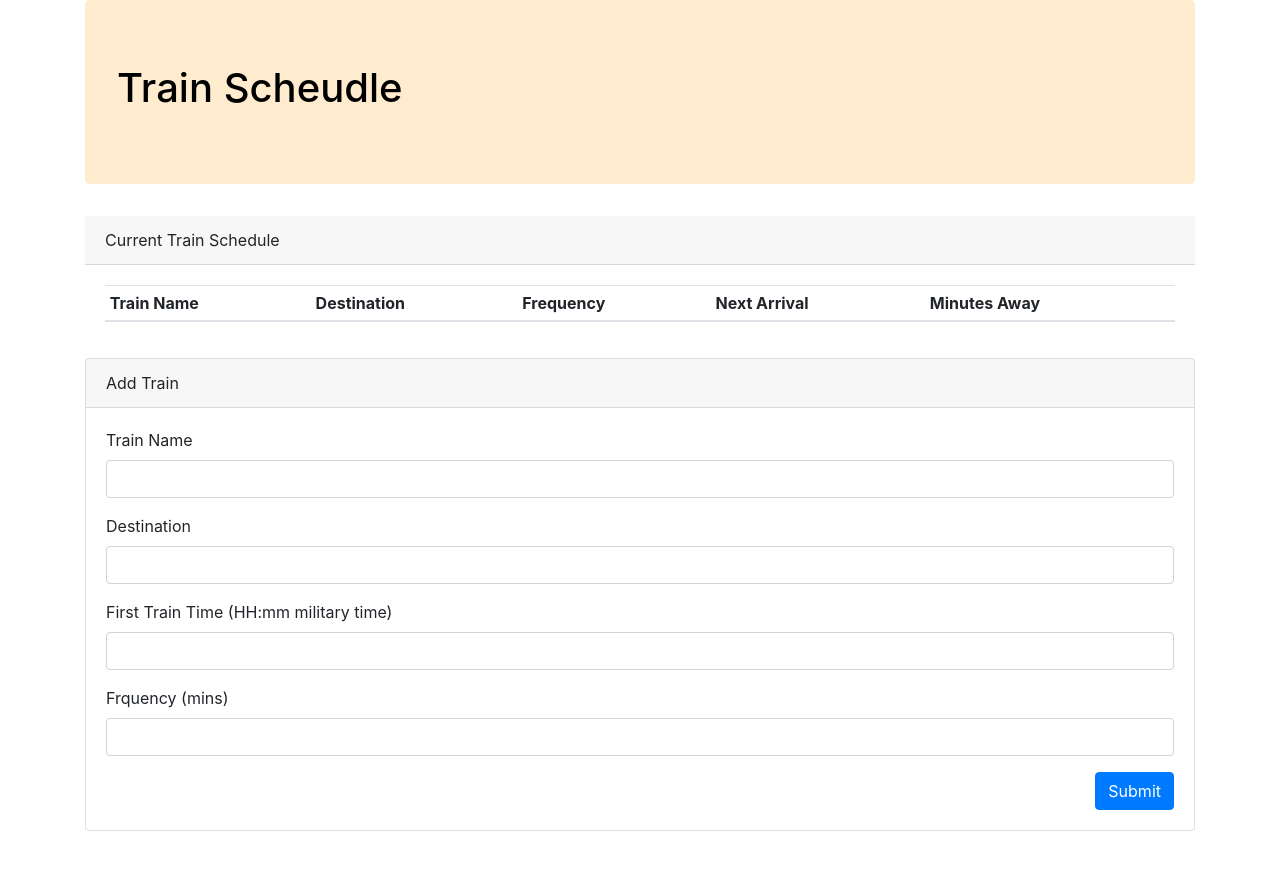
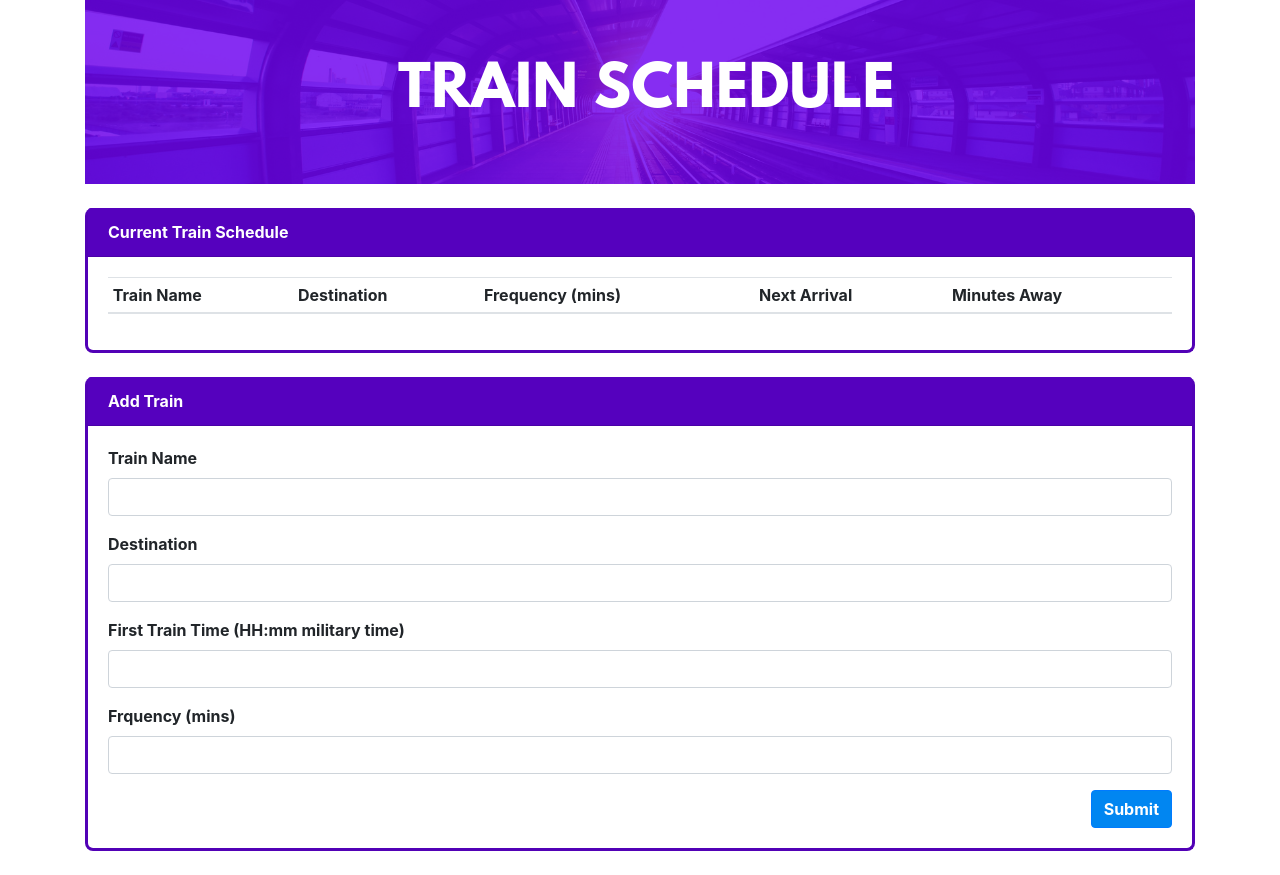
Before and after one commit to andreaMT15/Train-Schedule, a plain HTML site: page index.html in a window 1280 px wide. Drawn offline with nearby package versions, Linux system fonts and the light colour scheme; no server answers.

Commit message:
css styling added

```diff
--- /dev/null
+++ b/assets/css/style.css
@@ -0,0 +1,21 @@
+.card-header {
+  background-color: #5501be;
+  color: white;
+  font-weight: bold;
+}
+
+label {
+  font-weight: bold;
+}
+
+.card-mb-4,
+#add-train {
+  border: solid 3px #5201b6;
+  border-top: solid 0px;
+  border-radius: 8px;
+}
+
+#add-train-btn {
+  background-color: #0186f1;
+  font-weight: bold;
+}
--- a/index.html
+++ b/index.html
@@ -3,13 +3,15 @@
   <head>
     <meta charset="utf-8" />
     <meta http-equiv="X-UA-Compatible" content="IE=edge" />
-    <title>Page Title</title>
+    <title>Train Schedule</title>
     <meta name="viewport" content="width=device-width, initial-scale=1" />
     <!-- Bootstrap -->
     <link
       rel="stylesheet"
       href="https://stackpath.bootstrapcdn.com/bootstrap/4.1.3/css/bootstrap.min.css"
     />
+    <link rel="stylesheet" href="assets/css/style.css" />
+
     <!-- Firebase -->
     <script src="https://www.gstatic.com/firebasejs/5.5.9/firebase.js"></script>
     <!-- Moment.js -->
@@ -21,11 +23,12 @@
   <body>
     <div class="container">
       <div
-        class="jumbotron"
-        style="background-color: blanchedalmond; color: black"
-      >
-        <h1 class="title">Train Scheudle</h1>
+        class="row">
+      <div class="col-lg-auto">
+        <img src="assets/images/Train schedule-1.png">
+        </div>
       </div>
+      <br>
       <div class="row">
         <div class="col-md-12">
           <div class="card-mb-4">
@@ -36,7 +39,7 @@
                   <tr>
                     <th scope="col">Train Name</th>
                     <th scope="col">Destination</th>
-                    <th scope="col">Frequency</th>
+                    <th scope="col">Frequency (mins) </th>
                     <th scope="col">Next Arrival</th>
                     <th scope="col">Minutes Away</th>
                   </tr>
@@ -47,10 +50,11 @@
           </div>
         </div>
       </div>
+      <br>
         <div class="row">
           <div class="col-md-12">
             <!-- Add Train -->
-            <div class="card mb-4">
+            <div class="card mb-4" id="add-train">
               <div class="card-header">Add Train</div>
               <div class="card-body">
                 <!-- Entry Form -->
```
Also changed, not shown: assets/images/Train schedule-1.png (added), assets/images/Train schedule.png (added), 3 other files.
